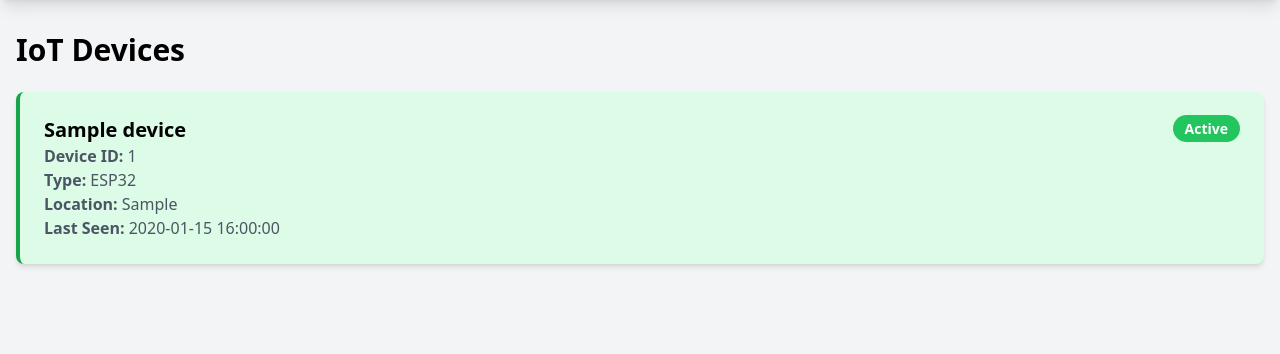
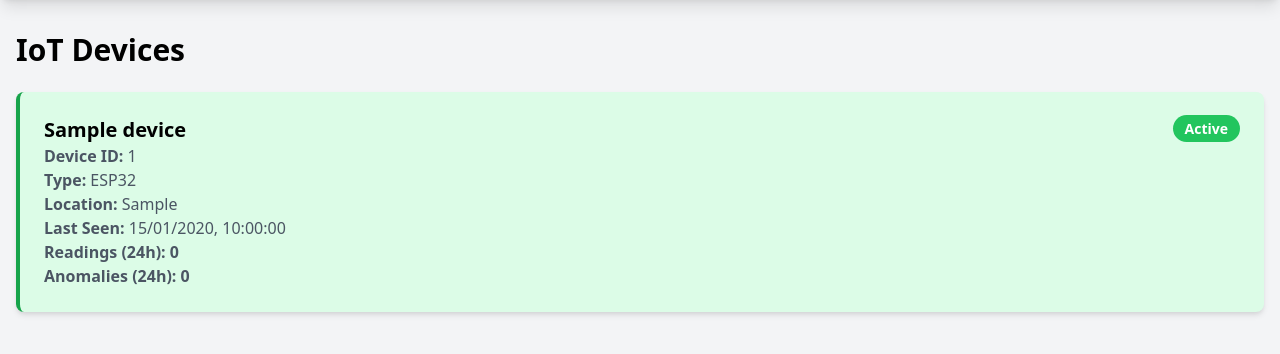
Before and after one commit to AnowarOHossain/IoTShield, a Django app: page /devices/ in a window 1280 px wide. Shown: the part 72-426 px from the top of the page. Run offline with Django 5.2, Linux system fonts and the light colour scheme; tables that the repository leaves empty hold one stand-in row (values such as "Sample post"); some libraries are stand-ins or nearby versions.

Commit message:
update dashboard timestamp

```diff
--- a/dashboard/templates/devices.html
+++ b/dashboard/templates/devices.html
@@ -54,14 +54,16 @@
         <div id="devices-container">
             {% if devices %}
                 {% for device in devices %}
-                <div class="card {% if device.is_active %}device-active{% else %}device-inactive{% endif %}">
+                <div class="card {% if device.is_active %}device-active{% else %}device-inactive{% endif %}" data-device-id="{{ device.device_id }}">
                     <div class="flex justify-between items-start">
                         <div>
                             <h3 class="text-xl font-bold">{{ device.name }}</h3>
                             <p class="text-gray-600"><strong>Device ID:</strong> {{ device.device_id }}</p>
                             <p class="text-gray-600"><strong>Type:</strong> {{ device.device_type }}</p>
                             <p class="text-gray-600"><strong>Location:</strong> {{ device.location }}</p>
-                            <p class="text-gray-600"><strong>Last Seen:</strong> {{ device.last_seen|date:"Y-m-d H:i:s" }}</p>
+                            <p class="text-gray-600"><strong>Last Seen:</strong> <span data-last-seen>{{ device.last_seen|date:"d/m/Y, H:i:s" }}</span></p>
+                            <p class="text-gray-600"><strong>Readings (24h):</strong> <span data-readings class="font-semibold">Loading...</span></p>
+                            <p class="text-gray-600"><strong>Anomalies (24h):</strong> <span data-anomalies class="font-semibold">Loading...</span></p>
                         </div>
                         <div>
                             {% if device.is_active %}
@@ -82,46 +84,55 @@
     </div>
 
     <script>
-        // Auto-refresh devices list every 10 seconds
-        function refreshDevices() {
+        // Function to format date
+        function formatDate(dateStr) {
+            const date = new Date(dateStr);
+            const day = String(date.getDate()).padStart(2, '0');
+            const month = String(date.getMonth() + 1).padStart(2, '0');
+            const year = date.getFullYear();
+            const hours = String(date.getHours()).padStart(2, '0');
+            const minutes = String(date.getMinutes()).padStart(2, '0');
+            const seconds = String(date.getSeconds()).padStart(2, '0');
+            return `${day}/${month}/${year}, ${hours}:${minutes}:${seconds}`;
+        }
+
+        // Fetch and display device stats
+        function loadDeviceStats() {
             fetch('/api/devices/list/')
                 .then(response => response.json())
                 .then(data => {
-                    const container = document.getElementById('devices-container');
-                    if (data.devices.length === 0) {
-                        container.innerHTML = `
-                            <div class="card">
-                                <p class="text-gray-500 text-center py-8">No devices registered yet. Start the IoT simulator or register devices via admin panel.</p>
-                            </div>
-                        `;
-                    } else {
-                        container.innerHTML = data.devices.map(device => `
-                            <div class="card ${device.is_active ? 'device-active' : 'device-inactive'}">
-                                <div class="flex justify-between items-start">
-                                    <div>
-                                        <h3 class="text-xl font-bold">${device.name}</h3>
-                                        <p class="text-gray-600"><strong>Device ID:</strong> ${device.device_id}</p>
-                                        <p class="text-gray-600"><strong>Type:</strong> ${device.type}</p>
-                                        <p class="text-gray-600"><strong>Location:</strong> ${device.location}</p>
-                                        <p class="text-gray-600"><strong>Last Seen:</strong> ${new Date(device.last_seen).toLocaleString()}</p>
-                                        <p class="text-gray-600"><strong>Readings (24h):</strong> ${device.total_readings_24h}</p>
-                                        <p class="text-gray-600"><strong>Anomalies (24h):</strong> ${device.anomalies_24h}</p>
-                                    </div>
-                                    <div>
-                                        ${device.is_active
-                                            ? '<span class="bg-green-500 text-white px-3 py-1 rounded-full text-sm font-semibold">Active</span>'
-                                            : '<span class="bg-red-500 text-white px-3 py-1 rounded-full text-sm font-semibold">Inactive</span>'
-                                        }
-                                    </div>
-                                </div>
-                            </div>
-                        `).join('');
+                    if (data.devices && data.devices.length > 0) {
+                        // Create a map of device IDs to their stats
+                        const statsMap = {};
+                        data.devices.forEach(device => {
+                            statsMap[device.device_id] = device;
+                        });
+
+                        // Update each device row
+                        document.querySelectorAll('[data-device-id]').forEach(row => {
+                            const deviceId = row.getAttribute('data-device-id');
+                            const device = statsMap[deviceId];
+
+                            if (device) {
+                                const readingsEl = row.querySelector('[data-readings]');
+                                const anomaliesEl = row.querySelector('[data-anomalies]');
+                                const lastSeenEl = row.querySelector('[data-last-seen]');
+
+                                if (readingsEl) readingsEl.textContent = device.total_readings_24h;
+                                if (anomaliesEl) anomaliesEl.textContent = device.anomalies_24h;
+                                if (lastSeenEl) lastSeenEl.textContent = formatDate(device.last_seen);
+                            }
+                        });
                     }
-                });
+                })
+                .catch(err => console.error('Error loading device stats:', err));
         }
 
+        // Load stats on page load
+        loadDeviceStats();
+
         // Refresh every 10 seconds
-        setInterval(refreshDevices, 10000);
+        setInterval(loadDeviceStats, 10000);
     </script>
 </body>
 </html>
```
